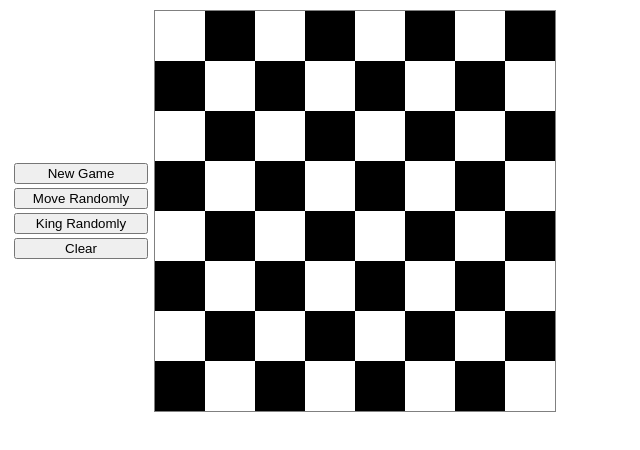
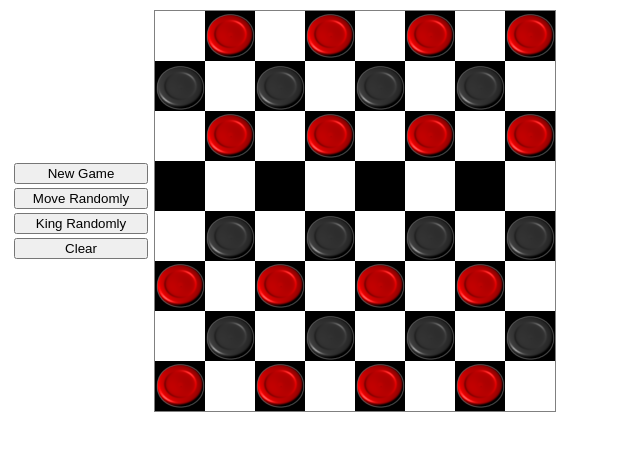
Before and after one commit to moreland99/CheckerboardGUIMCW, a plain HTML site: page GUI-Assignment_Checkerboard/GUI-Assignment_Checkerboard/index.html in a window 1280 px wide. Shown: the whole page, without its empty margins (0-640 px from the left). Drawn offline with nearby package versions, Linux system fonts and the light colour scheme.

Commit message:
checkers show

```diff
--- a/GUI-Assignment_Checkerboard/GUI-Assignment_Checkerboard/index.html
+++ b/GUI-Assignment_Checkerboard/GUI-Assignment_Checkerboard/index.html
@@ -141,6 +141,12 @@ $.extend({
         square.style.backgroundColor = 'white';
     } else {
         square.style.backgroundColor = 'black';
+        // Add checker pieces for demonstration
+        if (i < BOARD_SIZE * 3) {
+            square.classList.add(i % 2 === 0 ? 'black-piece' : 'red-piece');
+        } else if (i > BOARD_SIZE * 4) {
+            square.classList.add(i % 2 === 0 ? 'red-piece' : 'black-piece');
+        }
     }
     checkerboard.appendChild(square);
 }
--- a/GUI-Assignment_Checkerboard/GUI-Assignment_Checkerboard/mainLayout.css
+++ b/GUI-Assignment_Checkerboard/GUI-Assignment_Checkerboard/mainLayout.css
@@ -13,3 +13,23 @@
 #content{
 	background-color:gray;
 }
+
+.red-piece {
+    background-image: url('graphics/red-piece.png');
+    background-size: cover;
+}
+
+.black-piece {
+    background-image: url('graphics/black-piece.png');
+    background-size: cover;
+}
+
+.red-king {
+    background-image: url('graphics/red-king.png');
+    background-size: cover;
+}
+
+.black-king {
+    background-image: url('graphics/black-king.png');
+    background-size: cover;
+}
```
Lines whose indentation alone changed are shown as unchanged.
